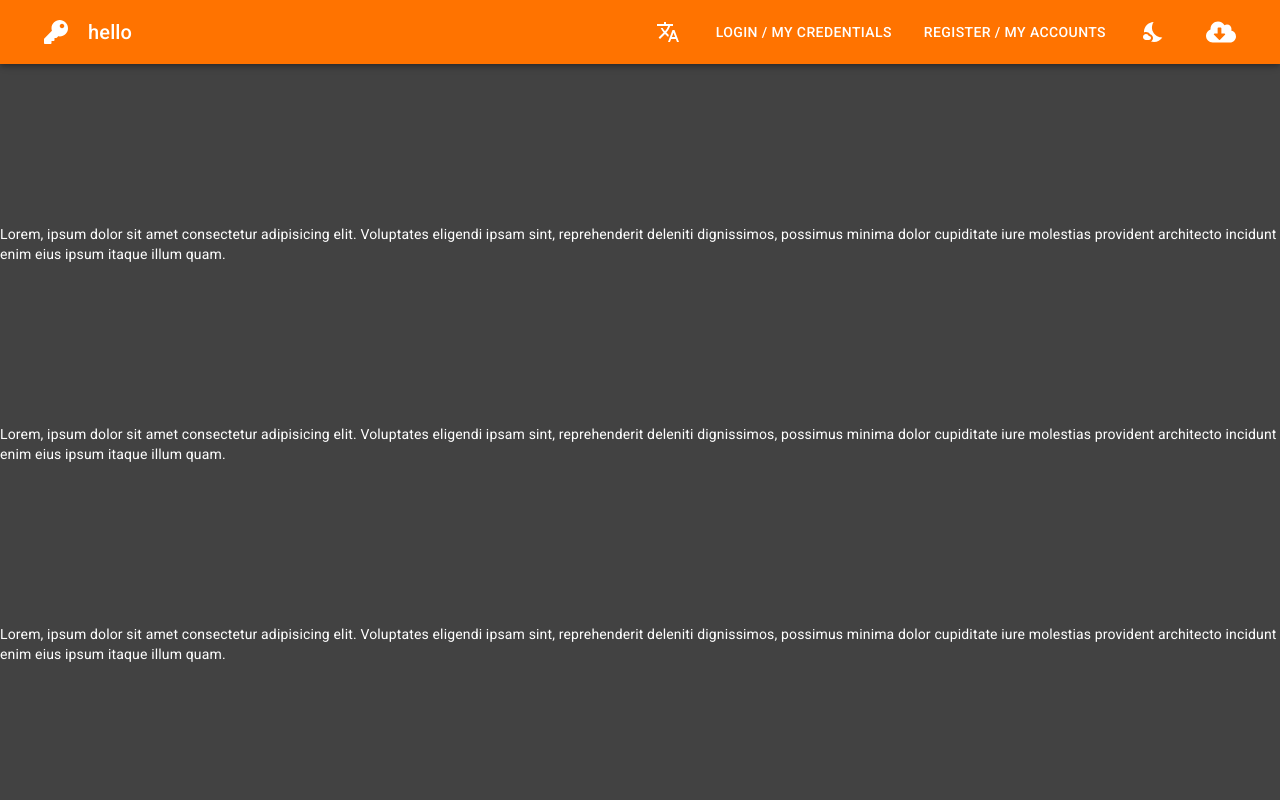
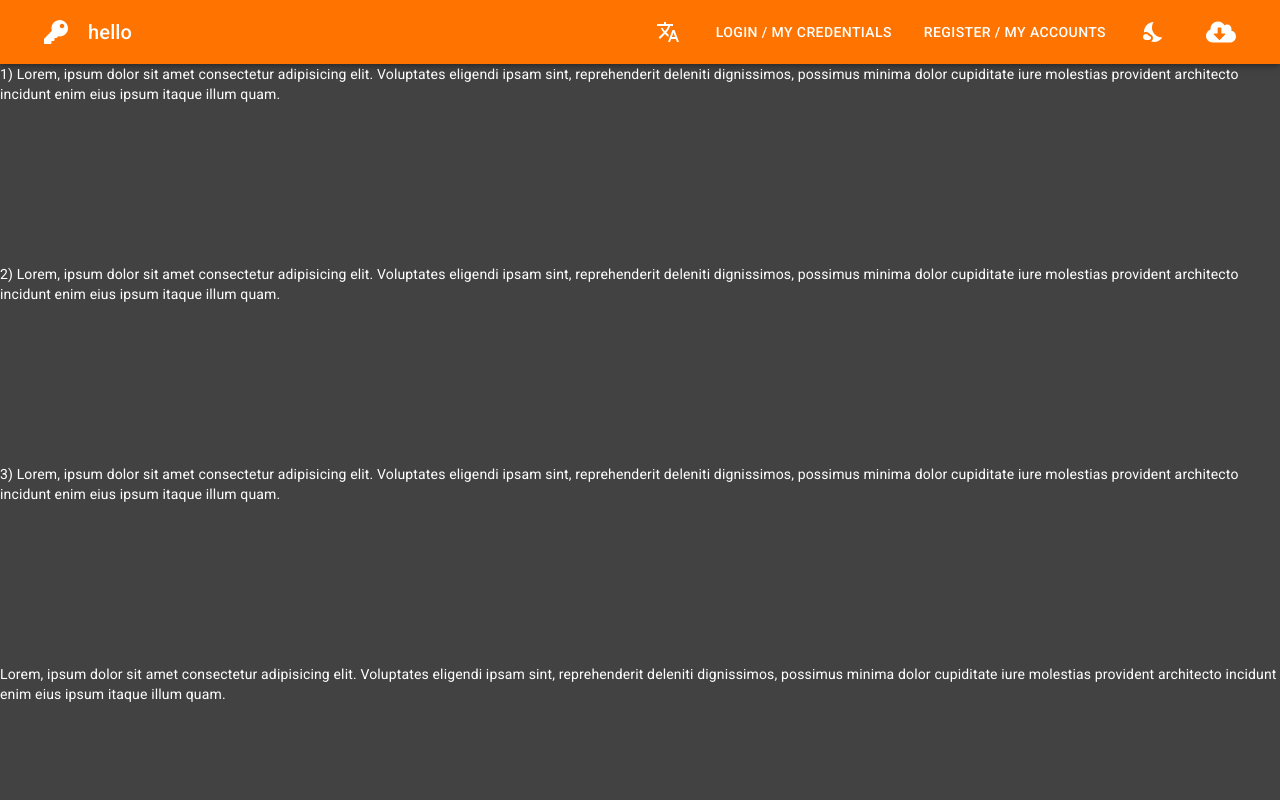
Before and after one commit to TheMrCorvy/Desktop-Frontend, a React (Create React App) app: page / in a window 1280 px wide. Shown: the top 800 px of the page. Built offline with nearby package versions, Linux system fonts and the light colour scheme.

Commit message:
fixed some padding bugs

```diff
--- a/src/components/Layout/index.tsx
+++ b/src/components/Layout/index.tsx
@@ -14,7 +14,7 @@ const useStyles = makeStyles((theme: Theme) =>
 			flexGrow: 1,
 			[theme.breakpoints.down("sm")]: {
 				paddingTop: 0,
-				paddingBottom: "4rem",
+				paddingBottom: "5rem",
 			},
 			[theme.breakpoints.up("md")]: {
 				paddingBottom: 0,
@@ -34,7 +34,7 @@ const Layout = (props: { children: ReactElement }) => {
 
 	const trigger = useScrollTrigger({
 		disableHysteresis: true,
-		threshold: 100,
+		threshold: 200,
 	})
 
 	const handleClick = () => {
@@ -47,6 +47,7 @@ const Layout = (props: { children: ReactElement }) => {
 	return (
 		<Paper className={classes.main}>
 			<Navbar />
+
 			{props.children}
 
 			<Zoom in={trigger}>
--- a/src/pages/Landing/index.tsx
+++ b/src/pages/Landing/index.tsx
@@ -3,10 +3,20 @@ import React, { FC } from "react"
 const Landing: FC = () => {
 	return (
 		<>
+			<div>
+				1) Lorem, ipsum dolor sit amet consectetur adipisicing elit. Voluptates eligendi
+				ipsam sint, reprehenderit deleniti dignissimos, possimus minima dolor cupiditate
+				iure molestias provident architecto incidunt enim eius ipsum itaque illum quam.
+			</div>
 			<div style={{ marginTop: "10rem" }}>
-				Lorem, ipsum dolor sit amet consectetur adipisicing elit. Voluptates eligendi ipsam
-				sint, reprehenderit deleniti dignissimos, possimus minima dolor cupiditate iure
-				molestias provident architecto incidunt enim eius ipsum itaque illum quam.
+				2) Lorem, ipsum dolor sit amet consectetur adipisicing elit. Voluptates eligendi
+				ipsam sint, reprehenderit deleniti dignissimos, possimus minima dolor cupiditate
+				iure molestias provident architecto incidunt enim eius ipsum itaque illum quam.
+			</div>
+			<div style={{ marginTop: "10rem" }}>
+				3) Lorem, ipsum dolor sit amet consectetur adipisicing elit. Voluptates eligendi
+				ipsam sint, reprehenderit deleniti dignissimos, possimus minima dolor cupiditate
+				iure molestias provident architecto incidunt enim eius ipsum itaque illum quam.
 			</div>
 			<div style={{ marginTop: "10rem" }}>
 				Lorem, ipsum dolor sit amet consectetur adipisicing elit. Voluptates eligendi ipsam
@@ -189,19 +199,9 @@ const Landing: FC = () => {
 				molestias provident architecto incidunt enim eius ipsum itaque illum quam.
 			</div>
 			<div style={{ marginTop: "10rem" }}>
-				Lorem, ipsum dolor sit amet consectetur adipisicing elit. Voluptates eligendi ipsam
-				sint, reprehenderit deleniti dignissimos, possimus minima dolor cupiditate iure
-				molestias provident architecto incidunt enim eius ipsum itaque illum quam.
-			</div>
-			<div style={{ marginTop: "10rem" }}>
-				Lorem, ipsum dolor sit amet consectetur adipisicing elit. Voluptates eligendi ipsam
-				sint, reprehenderit deleniti dignissimos, possimus minima dolor cupiditate iure
-				molestias provident architecto incidunt enim eius ipsum itaque illum quam.
-			</div>
-			<div style={{ marginTop: "10rem" }}>
-				Lorem, ipsum dolor sit amet consectetur adipisicing elit. Voluptates eligendi ipsam
-				sint, reprehenderit deleniti dignissimos, possimus minima dolor cupiditate iure
-				molestias provident architecto incidunt enim eius ipsum itaque illum quam.
+				ultimo Lorem, ipsum dolor sit amet consectetur adipisicing elit. Voluptates eligendi
+				ipsam sint, reprehenderit deleniti dignissimos, possimus minima dolor cupiditate
+				iure molestias provident architecto incidunt enim eius ipsum itaque illum quam.
 			</div>
 		</>
 	)
```
